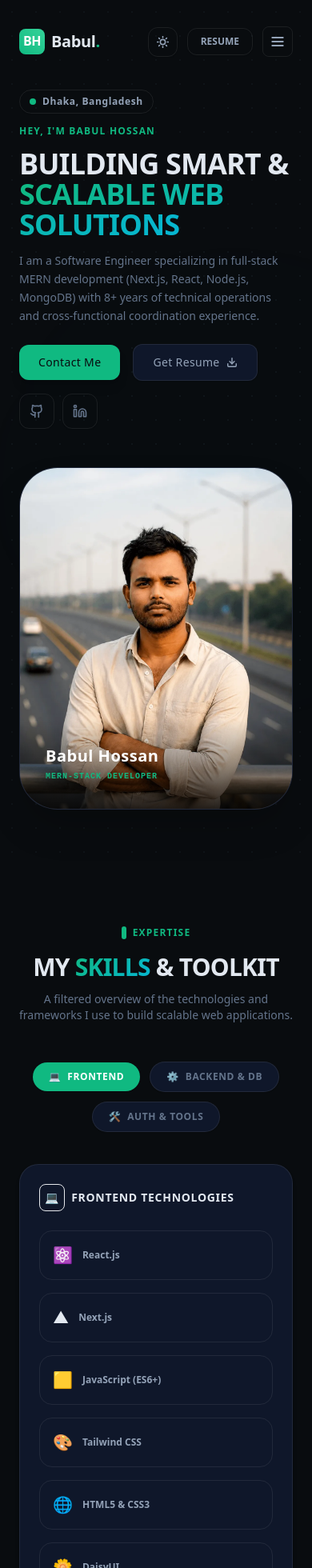
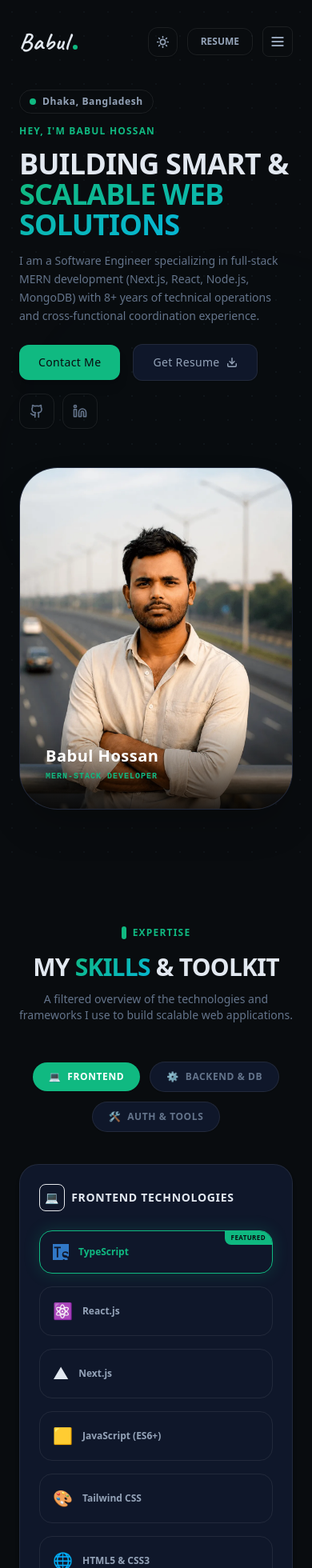
Before and after one commit to babul0000/babul_protfolio, a Next.js app: page / in a window 390 px wide. Shown: the top 1960 px of the page at 80% size. Built offline with nearby package versions, Linux system fonts and the light colour scheme.

Commit message:
complete aboute section and footer section

```diff
--- a/app/layout.js
+++ b/app/layout.js
@@ -1,3 +1,4 @@
+import Script from "next/script";
 import "./globals.css";
 
 export const metadata = {
@@ -29,6 +30,15 @@ export default function RootLayout({ children }) {
   return (
     <html lang="en" className="scroll-smooth">
       <body className="font-sans antialiased">
+        <Script id="microsoft-clarity" strategy="afterInteractive">
+          {`
+            (function(c,l,a,r,i,t,y){
+                c[a]=c[a]||function(){(c[a].q=c[a].q||[]).push(arguments)};
+                t=l.createElement(r);t.async=1;t.src="https://www.clarity.ms/tag/"+i;
+                y=l.getElementsByTagName(r)[0];y.parentNode.insertBefore(t,y);
+            })(window, document, "clarity", "script", "xrj9ikq3pl");
+          `}
+        </Script>
         {children}
       </body>
     </html>
--- a/components/About.js
+++ b/components/About.js
@@ -6,7 +6,6 @@ export default function About() {
   const resumeLink = "/resume.pdf";
 
   const stats = [
-    { label: "Experience", value: "8+ Years", sub: "Garments & Tech" },
     { label: "Focus", value: "Frontend Dev", sub: "React, Next.js" },
     { label: "Status", value: "Open to Work", sub: "MERN Stack" }
   ];
@@ -39,7 +38,7 @@ export default function About() {
 
             <div className="space-y-4 text-themeTextSecondary text-sm md:text-base leading-relaxed font-normal">
               <p>
-                I am a Software Engineer with 8+ years of professional technical operations and cross-functional coordination experience.
+                I am a Software Engineer with professional technical operations and cross-functional coordination experience.
                 Through this career path, I have refined my attention to detail, execution speed, and team alignment.
               </p>
               <p>
--- a/components/Navbar.js
+++ b/components/Navbar.js
@@ -66,13 +66,11 @@ export default function Navbar({ theme, toggleTheme }) {
       >
         <div className="mx-auto flex h-16 max-w-7xl items-center justify-between px-6">
           {/* LOGO */}
-          <a href="#home" className="flex items-center gap-2 font-bold text-themeText tracking-tight">
-            <span className="w-8 h-8 bg-gradient-to-tr from-themeAccent to-emerald-400 text-white rounded-lg flex items-center justify-center font-black">
-              BH
+          <a href="#home" className="flex items-center gap-1 group select-none relative py-1">
+            <span className="signature-logo text-3xl font-bold tracking-wide text-themeText group-hover:text-themeAccent transition-colors duration-300 transform group-hover:rotate-[-2deg] inline-block">
+              Babul
             </span>
-            <span className="text-xl">
-              Babul<span className="text-themeAccent">.</span>
-            </span>
+            <span className="w-1.5 h-1.5 rounded-full bg-themeAccent group-hover:bg-emerald-400 transition-colors self-end mb-2"></span>
           </a>
 
           {/* DESKTOP NAV PILL */}
--- a/components/Projects.js
+++ b/components/Projects.js
@@ -11,7 +11,7 @@ const projects = [
     desc: "Built a full-stack marketplace where creators publish, discover, and monetize AI prompts for ChatGPT, Midjourney, Claude, and Gemini, with authentication and a subscription-based premium content model. Designed the database structure, API integration, and user dashboards.",
     tech: ["Next.js", "React", "Node.js", "Express.js", "MongoDB", "Tailwind CSS"],
     github: "https://github.com/babul0000/prompt-forge",
-    live: "https://prompt-forge-babul.vercel.app/",
+    live: "https://promt-nexus.vercel.app/",
     image: "/promptforge.png",
     glow: "rgba(168,85,247,0.15)",
     color: "#a855f7",
@@ -23,21 +23,21 @@ const projects = [
     challenge: "Architected the platform end-to-end — frontend, backend, API integration, and database schema design."
   },
   {
-    name: "MediQueue",
-    tagline: "Tutor/Doctor Booking Platform.",
-    desc: "Built a production-ready appointment booking platform with secure authentication, payment integration, and SSR/ISR for fast loads and strong SEO. Supports dynamic slots management.",
-    tech: ["Next.js", "Tailwind CSS", "HeroUI", "Express.js", "BetterAuth", "MongoDB"],
-    github: "https://github.com/babul0000/mediqueue-client",
-    live: "https://mediqueue-babul.vercel.app/",
-    image: "/mediqueue.png",
-    glow: "rgba(56,189,248,0.15)",
-    color: "#38bdf8",
+    name: "Tiles Gallery",
+    tagline: "Premium Tiles Showcase & Catalog.",
+    desc: "A sleek, responsive visual showcase platform built for cataloging and displaying high-quality tile designs. Features advanced filtering by categories, materials, and sizes, optimized for seamless performance.",
+    tech: ["React", "Next.js", "Tailwind CSS", "CSS Grid", "Vercel"],
+    github: "https://github.com/babul0000/tiles-galary-a-8",
+    live: "https://tiles-galary-a-8.vercel.app",
+    image: "/tiles.webp",
+    glow: "rgba(245,158,11,0.15)",
+    color: "#f59e0b",
     features: [
-      "Tutor and doctor slot availability scheduler.",
-      "Secure gateway checkout transaction setups.",
-      "BetterAuth authentication middleware hooks."
+      "Dynamic catalog filtering based on material type and size profiles.",
+      "High-performance responsive image grid with lazy-loading.",
+      "Clean, modern UI optimized for visual product presentations."
     ],
-    challenge: "Designed optimized SSR & ISR page setups to boost SEO parameters and load speeds."
+    challenge: "Optimizing multiple high-resolution asset displays concurrently without affecting core web vitals. Solved through structural Next.js image loading controls."
   },
   {
     name: "BloodConnect",
@@ -45,7 +45,7 @@ const projects = [
     desc: "A full-stack blood donation platform connecting volunteers and donors. Built with React, Next.js, Node.js, Express, MongoDB, and TypeScript, featuring custom location sorting and notifications.",
     tech: ["TypeScript", "Next.js", "React", "Node.js", "Express.js", "MongoDB"],
     github: "https://github.com/babul0000/bloodconnect",
-    live: "https://bloodconnect-babul.vercel.app/",
+    live: "https://staynest-pi.vercel.app/",
     image: "/bloodconnect.png",
     glow: "rgba(239,68,68,0.15)",
     color: "#ef4444",
--- a/components/Skills.js
+++ b/components/Skills.js
@@ -7,6 +7,15 @@ const skillGroups = [
     category: "Frontend",
     icon: "💻",
     skills: [
+      {
+        name: "TypeScript",
+        icon: (
+          <svg className="w-5 h-5 text-[#3178c6] shrink-0" viewBox="0 0 24 24" fill="currentColor">
+            <path d="M0 0h24v24H0V0zm22.034 18.995c-.073-.668-.387-1.226-.889-1.57-.497-.343-1.183-.556-2.072-.647-1.127-.114-1.923-.332-2.39-.63-.467-.3-.687-.73-.687-1.272 0-.365.118-.68.355-.95.236-.272.564-.476.985-.615.42-.137.915-.207 1.482-.207.726 0 1.298.15 1.714.444.417.297.685.748.817 1.344l2.138-.85c-.274-1.002-.79-1.748-1.547-2.222-.756-.474-1.762-.714-3.003-.714-1.077 0-1.996.223-2.738.666-.74.444-1.29 1.042-1.637 1.785-.347.74-.52 1.56-.52 2.443 0 1.393.393 2.463 1.176 3.19.782.727 1.91 1.14 3.37 1.233 1.15.082 1.968.22 2.45.412.48.19.82.467 1.018.82.2.353.3.774.3 1.264 0 .546-.206 1.006-.615 1.373-.41.367-.98.55-1.706.55-.77 0-1.395-.218-1.874-.652-.48-.435-.776-1.037-.887-1.802l-2.16.732c.245 1.2.798 2.128 1.655 2.766.858.636 1.99.957 3.398.957 1.218 0 2.247-.25 3.078-.75.83-.5 1.442-1.17 1.83-2.013.39-.844.584-1.78.584-2.807 0-1.25-.332-2.262-.997-3.025zM12 4.302H2.016v2.098h3.873V20h2.24V6.4h3.87v-2.1z"/>
+          </svg>
+        ),
+        highlight: true
+      },
       { name: "React.js", icon: "⚛️" },
       { name: "Next.js", icon: "▲" },
       { name: "JavaScript (ES6+)", icon: "🟨" },
@@ -105,10 +114,19 @@ export default function Skills() {
               {activeGroup?.skills.map((skill) => (
                 <div
                   key={skill.name}
-                  className="p-4 bg-themeCardHover/40 border border-themeBorder hover:border-themeAccent/20 rounded-2xl flex items-center gap-3 transition-all duration-300 group hover:translate-x-1"
+                  className={`p-4 rounded-2xl flex items-center gap-3 transition-all duration-300 group hover:translate-x-1 relative overflow-hidden ${
+                    skill.highlight
+                      ? "bg-themeAccent/10 border border-themeAccent shadow-[0_0_15px_rgba(16,185,129,0.15)] dark:shadow-[0_0_20px_rgba(16,185,129,0.2)]"
+                      : "bg-themeCardHover/40 border border-themeBorder hover:border-themeAccent/20"
+                  }`}
                 >
-                  <span className="text-xl shrink-0">{skill.icon}</span>
-                  <span className="text-xs font-bold text-themeTextSecondary">
+                  {skill.highlight && (
+                    <div className="absolute top-0 right-0 bg-themeAccent text-themeAccentText text-[8px] font-black uppercase px-2 py-0.5 rounded-bl-lg tracking-wider animate-pulse">
+                      Featured
+                    </div>
+                  )}
+                  <span className="text-xl shrink-0 flex items-center justify-center">{skill.icon}</span>
+                  <span className={`text-xs font-bold ${skill.highlight ? "text-themeAccent font-black" : "text-themeTextSecondary"}`}>
                     {skill.name}
                   </span>
                 </div>
```
Also changed, not shown: components/Experience.js (+54 -7 lines), app/icon.webp (added), public/bloodconnect.png.
